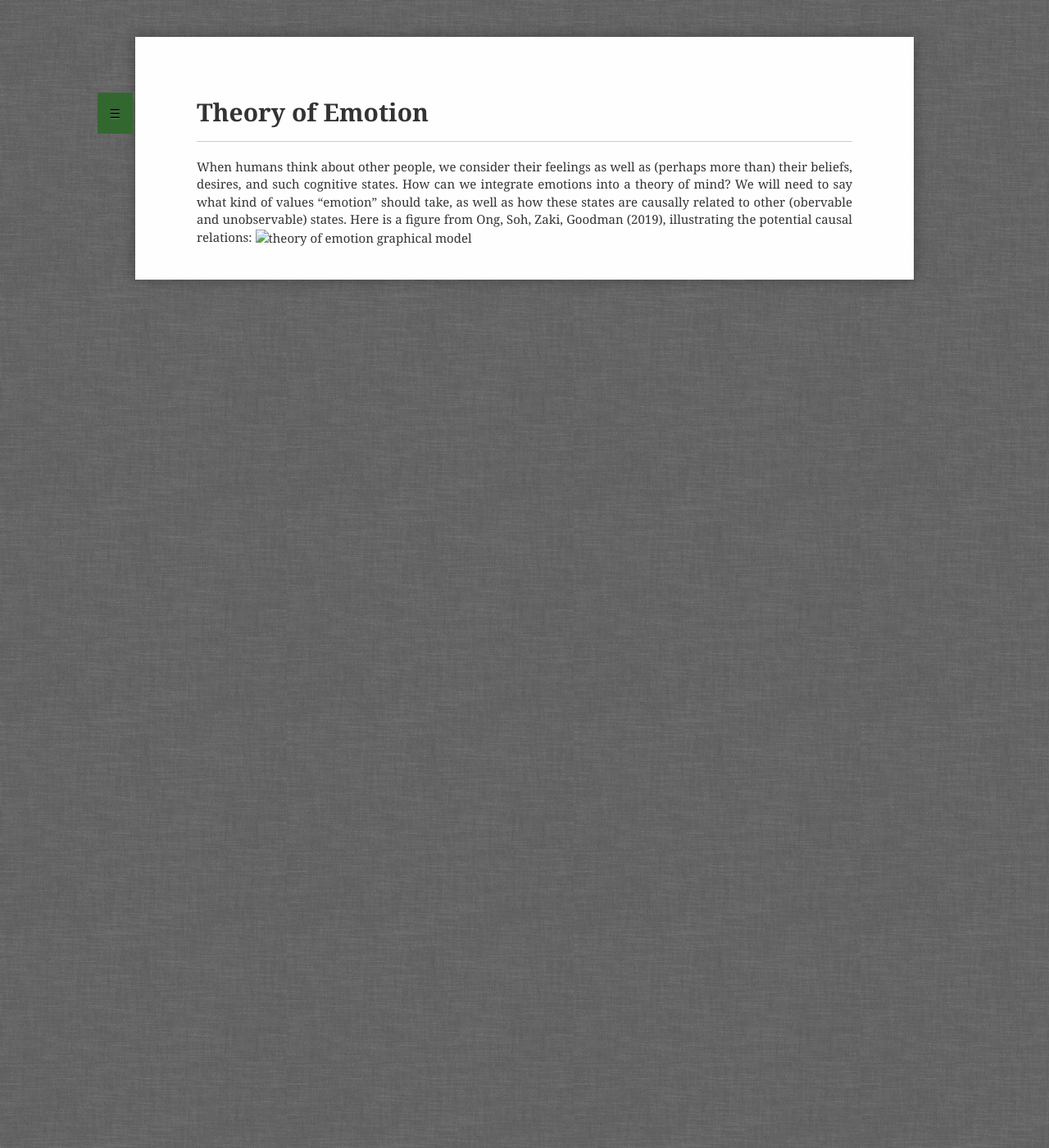
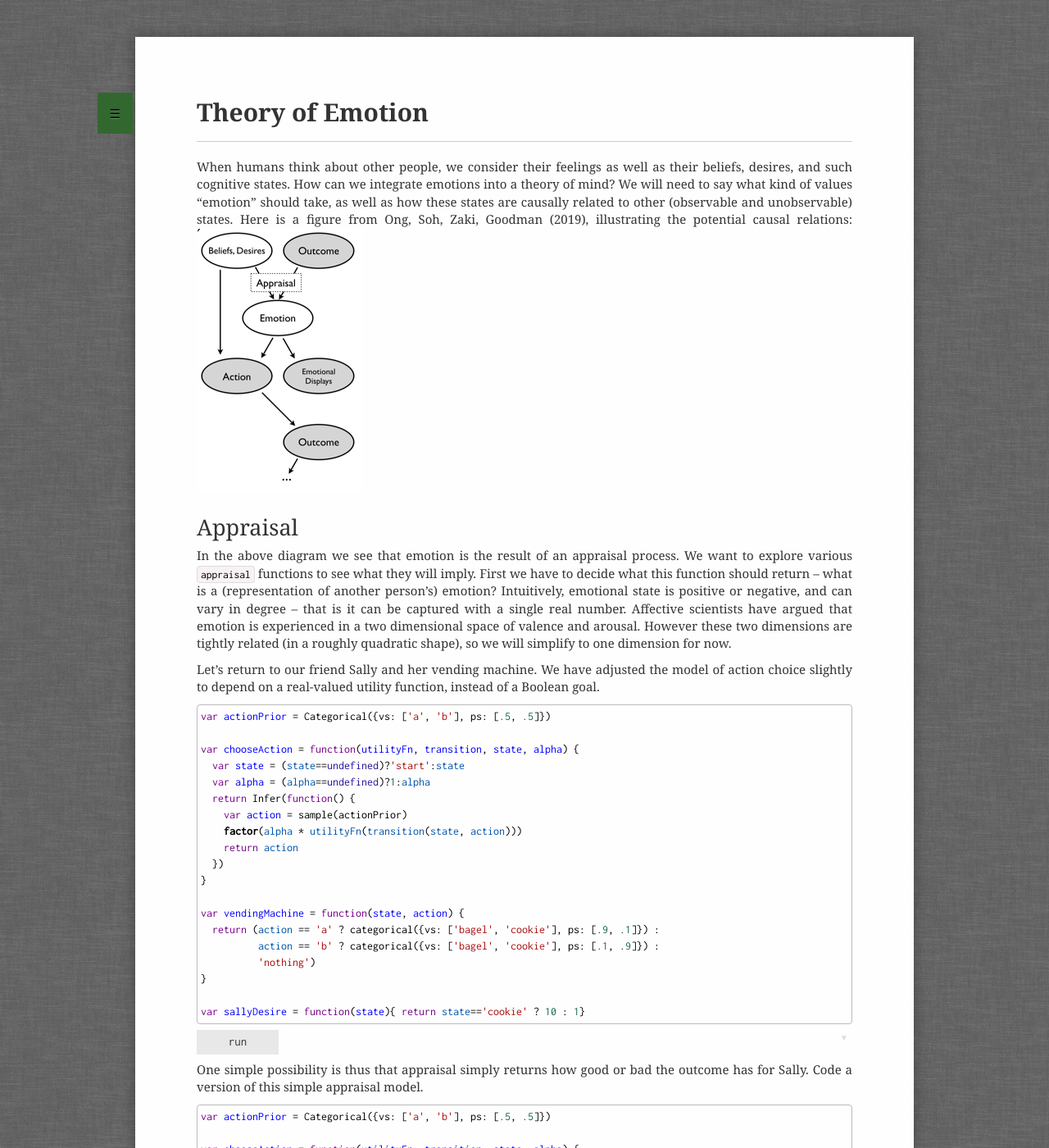
Before and after one commit to probmods/probmods2, a Jekyll site: the page built from teaching_extras/ToE.md, in a window 1280 px wide and 1400 px high. Shown: the whole window at 82% size. Built offline with Jekyll 4.4.1, drawn with Linux system fonts in a browser that asks for light colours; a script that is not in the unit is left out; some of the changed text lies outside the part shown.

Commit message:
working on ToE

```diff
--- a/teaching_extras/ToE.md
+++ b/teaching_extras/ToE.md
@@ -3,8 +3,143 @@
 title: Theory of Emotion
 ---
 
-When humans think about other people, we consider their feelings as well as (perhaps more than) their beliefs, desires, and such cognitive states.
+When humans think about other people, we consider their feelings as well as their beliefs, desires, and such cognitive states.
 How can we integrate emotions into a theory of mind?
-We will need to say what kind of values "emotion" should take, as well as how these states are causally related to other (obervable and unobservable) states.
+We will need to say what kind of values "emotion" should take, as well as how these states are causally related to other (observable and unobservable) states.
 Here is a figure from Ong, Soh, Zaki, Goodman (2019), illustrating the potential causal relations:
-![theory of emotion graphical model](assets/img/ToE-fig.png)
+![theory of emotion graphical model](../assets/img/ToE-fig.png)
+
+# Appraisal
+
+In the above diagram we see that emotion is the result of an appraisal process.
+We want to explore various `appraisal` functions to see what they will imply.
+First we have to decide what this function should return -- what is a (representation of another person's) emotion?
+Intuitively, emotional state is positive or negative, and can vary in degree -- that is it can be captured with a single real number.
+Affective scientists have argued that emotion is experienced in a two dimensional space of valence and arousal. However these two dimensions are tightly related (in a roughly quadratic shape), so we will simplify to one dimension for now.
+
+Let's return to our friend Sally and her vending machine. We have adjusted the model of action choice slightly to depend on a real-valued utility function, instead of a Boolean goal.
+
+~~~~
+var actionPrior = Categorical({vs: ['a', 'b'], ps: [.5, .5]})
+
+var chooseAction = function(utilityFn, transition, state, alpha) {
+  var state = (state==undefined)?'start':state
+  var alpha = (alpha==undefined)?1:alpha
+  return Infer(function() {
+    var action = sample(actionPrior)
+    factor(alpha * utilityFn(transition(state, action)))
+    return action
+  })
+}
+
+var vendingMachine = function(state, action) {
+  return (action == 'a' ? categorical({vs: ['bagel', 'cookie'], ps: [.9, .1]}) :
+          action == 'b' ? categorical({vs: ['bagel', 'cookie'], ps: [.1, .9]}) :
+          'nothing')
+}
+
+var sallyDesire = function(state){ return state=='cookie' ? 10 : 1}
+
+~~~~
+
+One simple possibility is thus that appraisal simply returns how good or bad the outcome has for Sally.
+Code a version of this simple appraisal model.
+
+~~~~
+var actionPrior = Categorical({vs: ['a', 'b'], ps: [.5, .5]})
+
+var chooseAction = function(utilityFn, transition, state, alpha) {
+  var state = (state==undefined)?'start':state
+  var alpha = (alpha==undefined)?1:alpha
+  return Infer(function() {
+    var action = sample(actionPrior)
+    factor(alpha * utilityFn(transition(state, action)))
+    return action
+  })
+}
+
+var vendingMachine = function(state, action) {
+  return (action == 'a' ? categorical({vs: ['bagel', 'cookie'], ps: [.9, .1]}) :
+          action == 'b' ? categorical({vs: ['bagel', 'cookie'], ps: [.1, .9]}) :
+          'nothing')
+}
+
+var sallyDesire = function(state){ return state=='cookie' ? 10 : 1}
+
+var appraisal = function(...) {...}
+
+~~~~
+
+However you may have the intuition (as participants in experiments do) that how happy or sad Sally will be depends on not only what happened, but what she *expected* to happen. This is often captured by comparing the true reward (or utility) to an expected reward.
+Code a version of this appraisal model.
+
+~~~~
+var actionPrior = Categorical({vs: ['a', 'b'], ps: [.5, .5]})
+
+var chooseAction = function(utilityFn, transition, state, alpha) {
+  var state = (state==undefined)?'start':state
+  var alpha = (alpha==undefined)?1:alpha
+  return Infer(function() {
+    var action = sample(actionPrior)
+    factor(alpha * utilityFn(transition(state, action)))
+    return action
+  })
+}
+
+var vendingMachine = function(state, action) {
+  return (action == 'a' ? categorical({vs: ['bagel', 'cookie'], ps: [.9, .1]}) :
+          action == 'b' ? categorical({vs: ['bagel', 'cookie'], ps: [.1, .9]}) :
+          'nothing')
+}
+
+var sallyDesire = function(state){ return state=='cookie' ? 10 : 1}
+
+var expectedReward = function(...) {...}
+
+var appraisal = function(...) {...}
+
+~~~~
+
+There are in fact several elements within outcome expectations that we can separate out. Some outcomes are unexpected but don't yield unexpected reward, other outcomes are only a bit unexpected but lead to very different reward. Appraisal could depend on these pieces (surprise, etc) to different extents.
+Code a version of the appraisal model where you can change the reliance of emotion on reward, expected reward, surprise (and any other factors you'd like).
+Then play with different scenarios (change the outcomes from the vending machine, the probabilities, and Sally's utilities). Can you find cases where your intuitions of what Sally will feel constrain the `appraisal` model?
+
+~~~~
+var actionPrior = Categorical({vs: ['a', 'b'], ps: [.5, .5]})
+
+var chooseAction = function(utilityFn, transition, state, alpha) {
+  var state = (state==undefined)?'start':state
+  var alpha = (alpha==undefined)?1:alpha
+  return Infer(function() {
+    var action = sample(actionPrior)
+    factor(alpha * utilityFn(transition(state, action)))
+    return action
+  })
+}
+
+var vendingMachine = function(state, action) {
+  return (action == 'a' ? categorical({vs: ['bagel', 'cookie'], ps: [.9, .1]}) :
+          action == 'b' ? categorical({vs: ['bagel', 'cookie'], ps: [.1, .9]}) :
+          'nothing')
+}
+
+var sallyDesire = function(state){ return state=='cookie' ? 10 : 1}
+
+var expectedReward = function(...) {...}
+
+var surprise = function(...) {...}
+
+var appraisal = function(...) {...}
+
+~~~~
+
+
+# Emotion displays
+
+
+
+# Other actions
+
+Some actions, unlike emotion displays, might be influenced by emotions, but not fully determined by them. In these cases the observer may have a difficult inference problem: should an action be explained by emotion, by desires or beliefs, or by some interaction of them?
+
+Come up with a class of actions that you think is comes about by some combination of emotion and rational deliberation. Make a model that describes this causal process and explore the inferences an observer would make when seeing these actions.
```
